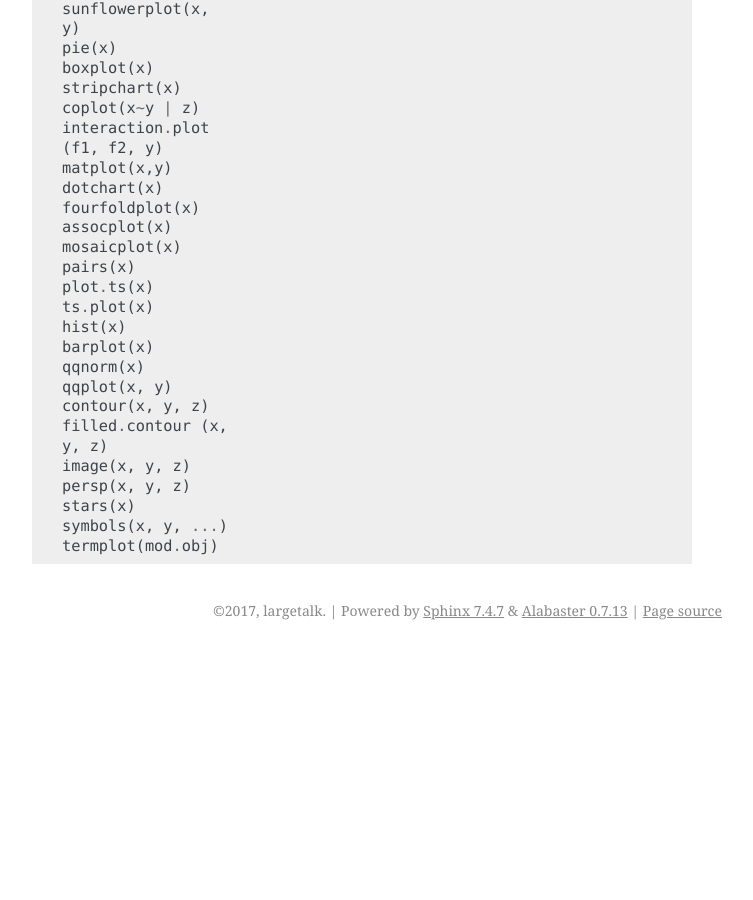
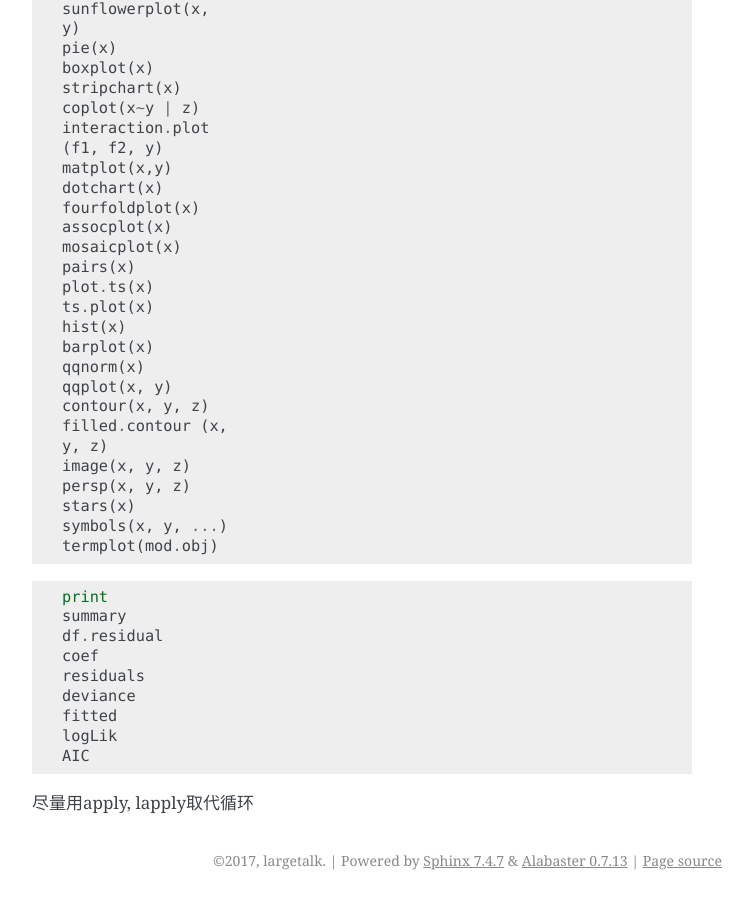
Before and after one commit to largetalk/memoirist, a Sphinx documentation site: the page built from source/language/r.rst, in a window 1280 px wide and 900 px high, scrolled down 2466 px. Shown: the whole window, without its empty margins (388-1141 px from the left). Built offline with Sphinx 7.4.7, drawn with Linux system fonts in a browser that asks for light colours; before the commit the page ends 3116 px from its top, so only the background shows below that.

Commit message:
add something

```diff
--- a/source/language/r.rst
+++ b/source/language/r.rst
@@ -161,3 +161,17 @@ rfunc(n, p1, p2...) 可以被替换成dfunc(x,...) (密度函数), pfunc(x,...)
   stars(x)
   symbols(x, y, ...)
   termplot(mod.obj)
+
+::
+
+  print
+  summary
+  df.residual
+  coef
+  residuals
+  deviance
+  fitted
+  logLik
+  AIC
+
+尽量用apply, lapply取代循环
```
